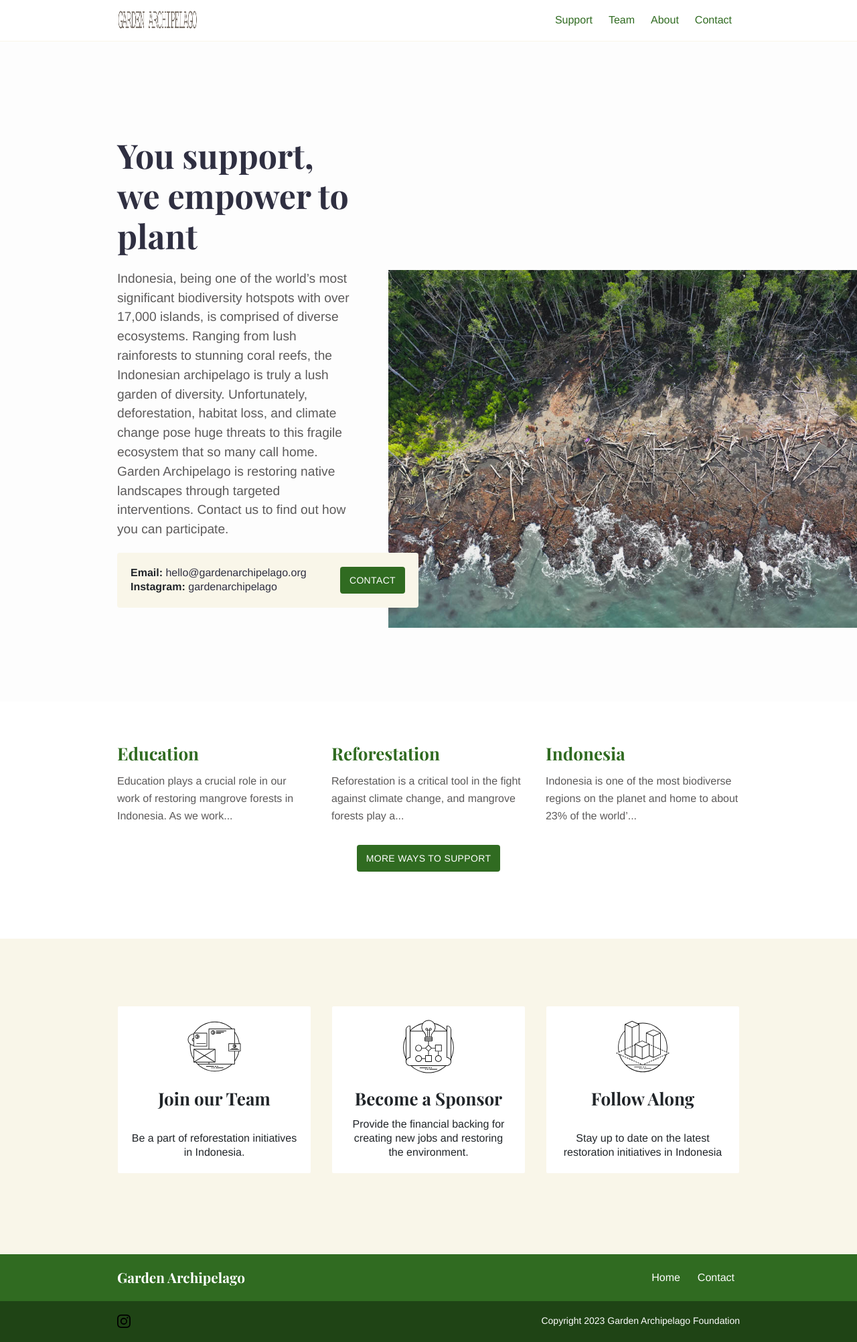
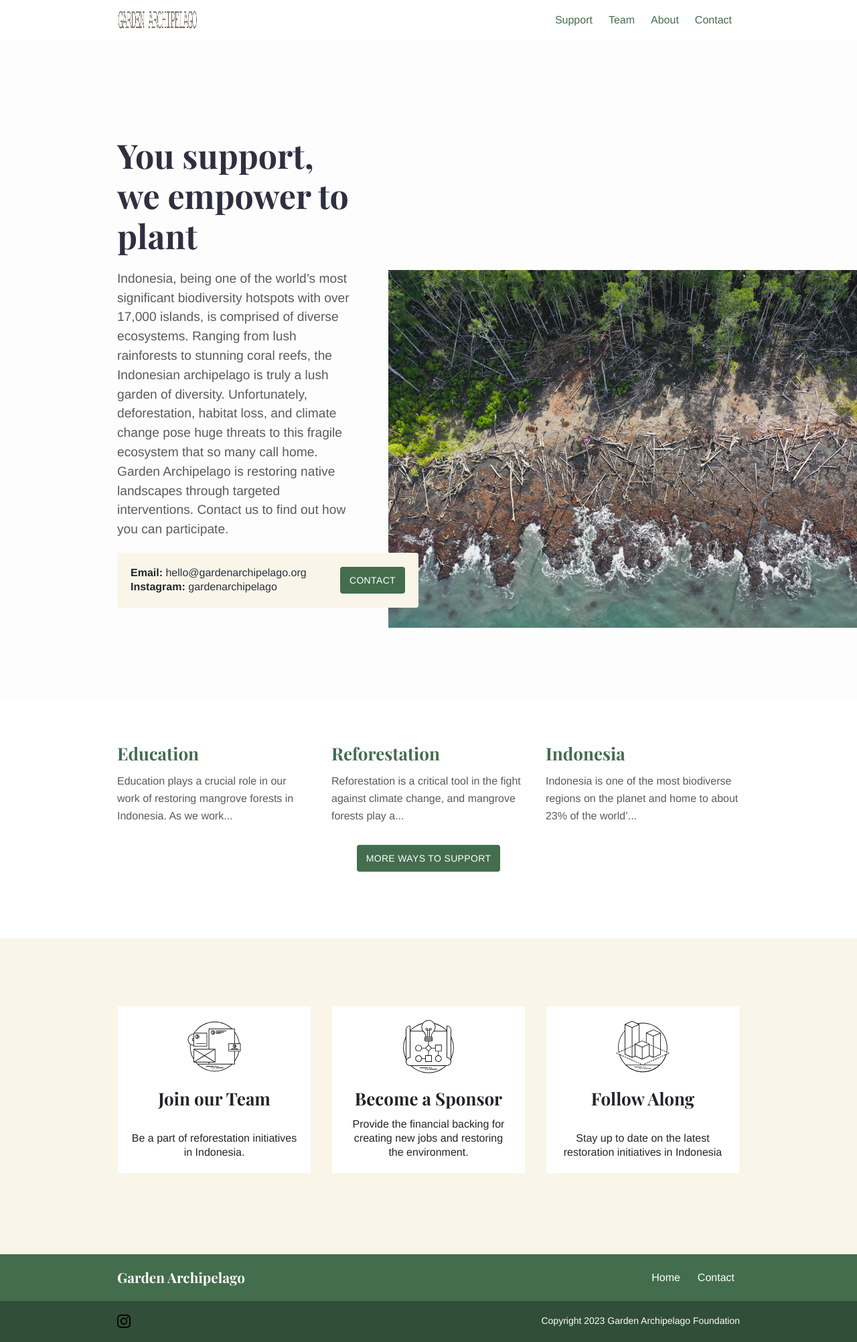
Before and after one commit to garden-archipelago/garden-archipelago.github.io, a Jekyll site: the page built from index.md, in a window 1280 px wide. Shown: the whole page at 67% size. Built offline with Jekyll 4.4.1, drawn with Linux system fonts in a browser that asks for light colours.

Commit message:
Update style.scss

```diff
--- a/assets/css/style.scss
+++ b/assets/css/style.scss
@@ -2,10 +2,10 @@
 ---
 
 // Colors
-$primary: #306B21;
+$primary: #446D4E;
 $primary-dark: darken($primary, 10%);
 //$primary-dark:#D4DD7D;
-$secondary: #9C8353;
+$secondary: #CFC4B7;
 $black: #2f2f41;
 $white: #FDFDFD;
 $white-offset: #F9F6E9;
```
